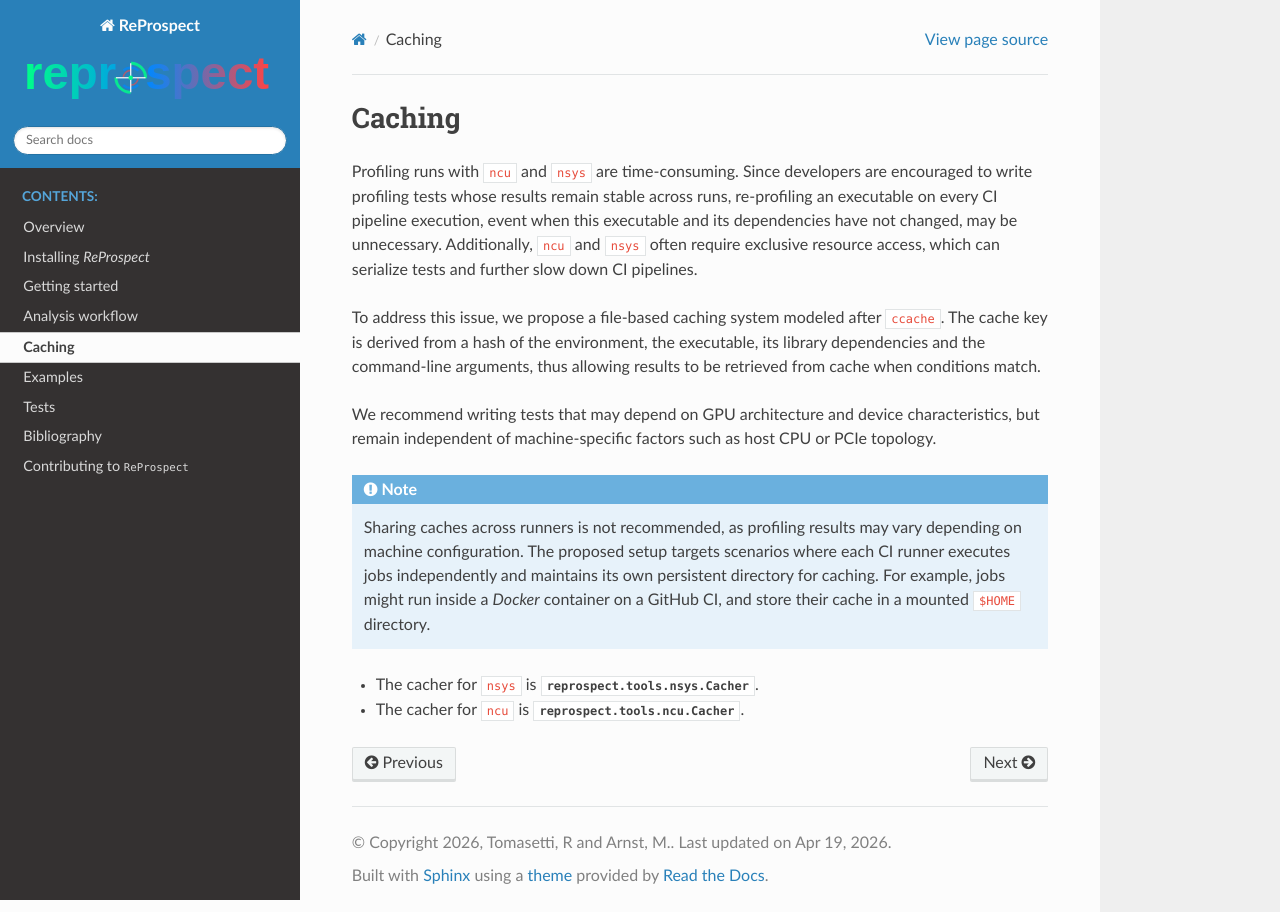
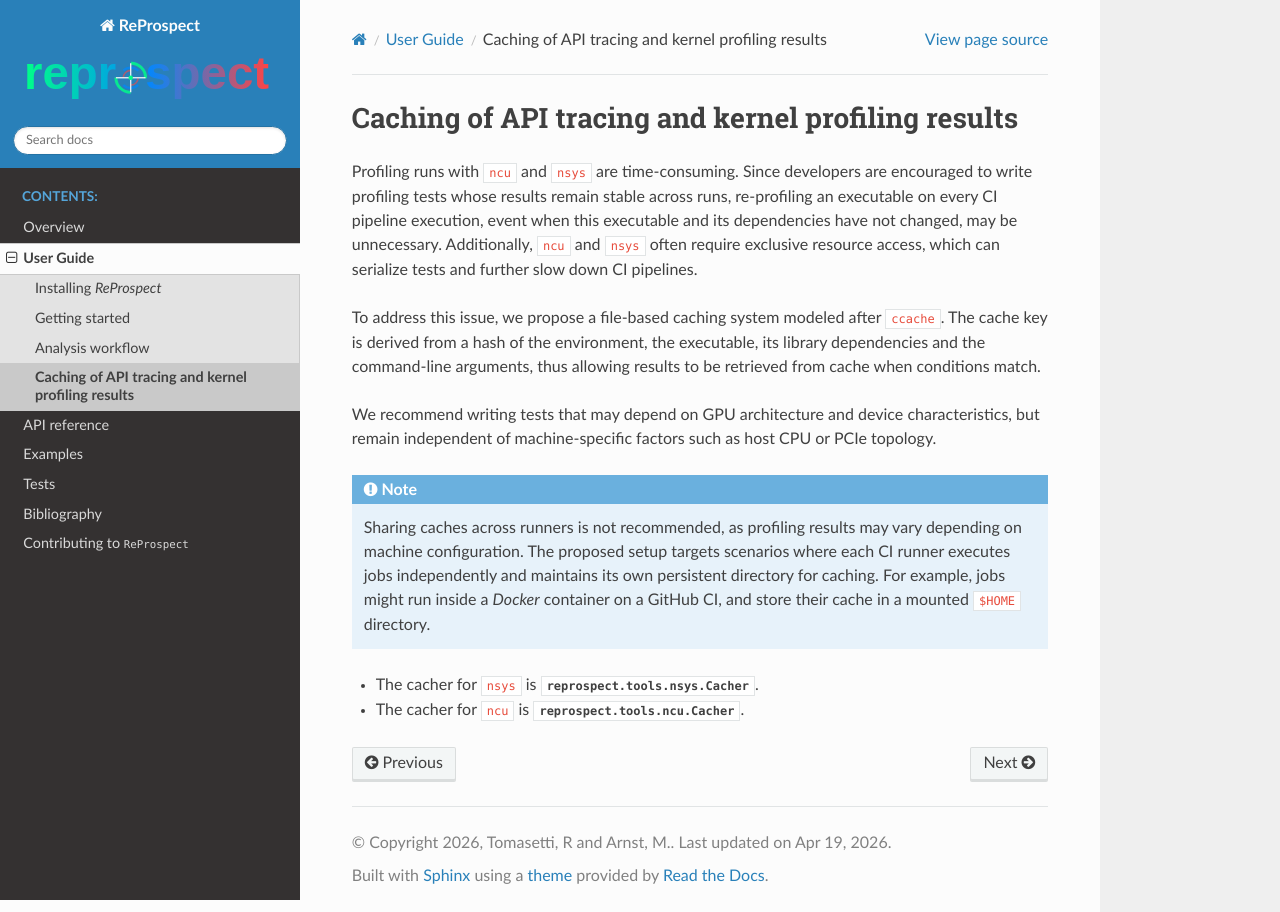
Before and after one commit to uliegecsm/reprospect, a Sphinx documentation site: the page built from docs/source/caching.rst, in a window 1280 px wide. Built offline with Sphinx 7.4.7 and the Read the Docs theme 3.1.0, drawn with Linux system fonts in a browser that asks for light colours; pages that are not in the unit, such as notebooks, are missing from menus; the version number is read from the project's files by our own code.

Commit message:
docs(sphinx): better left navigation menu
Fixes #572.

Signed-off-by: romintomasetti <romin.tomasetti@gmail.com>

```diff
--- a/docs/source/caching.rst
+++ b/docs/source/caching.rst
@@ -1,5 +1,5 @@
-Caching
-=======
+Caching of API tracing and kernel profiling results
+===================================================
 
 Profiling runs with ``ncu`` and ``nsys`` are time-consuming.
 Since developers are encouraged to write profiling tests whose results remain stable across runs,
--- /dev/null
+++ b/docs/source/user_guide.rst
@@ -0,0 +1,13 @@
+User Guide
+==========
+
+This guide walks you through installing and using `ReProspect`,
+covering basic usage, key analysis features, and caching of API tracing and kernel profiling results.
+
+.. toctree::
+   :maxdepth: 4
+
+   install
+   getting-started
+   analysis
+   caching
```
Also changed, not shown: docs/source/api_reference.rst (added, +9 -0 lines), docs/source/index.rst (+2 -5 lines).
